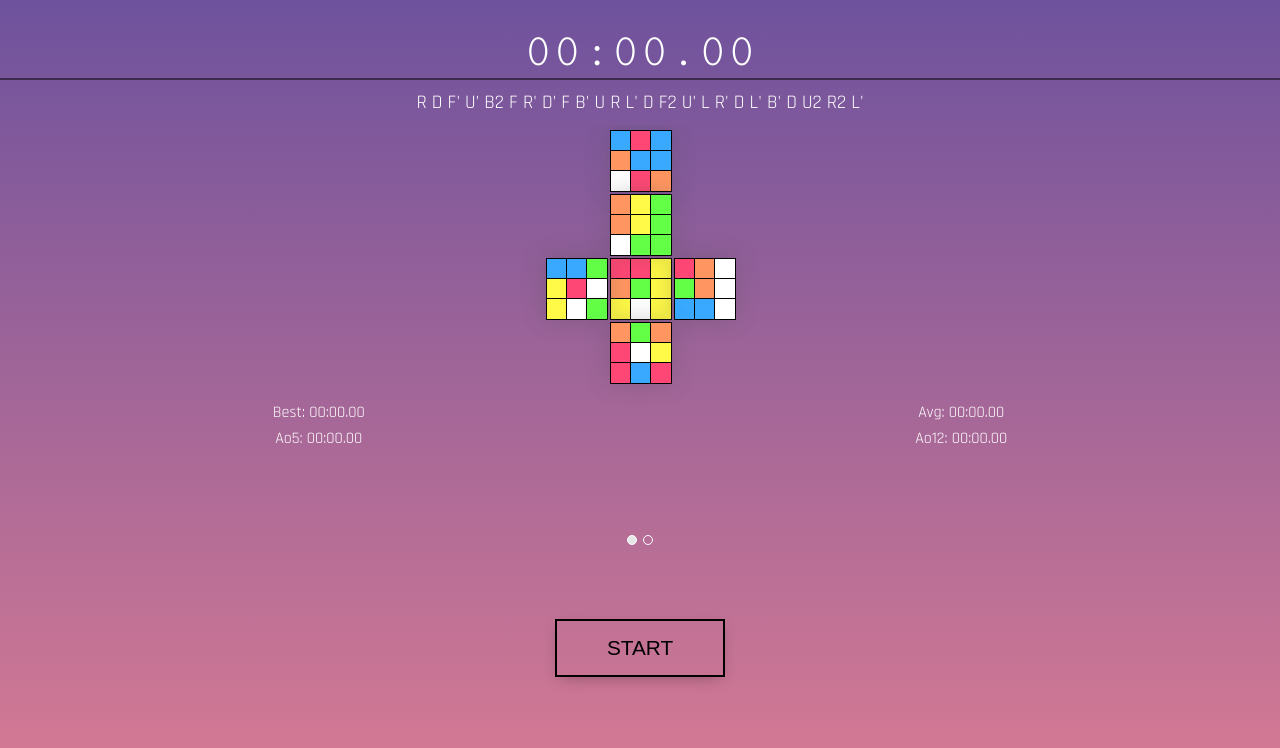
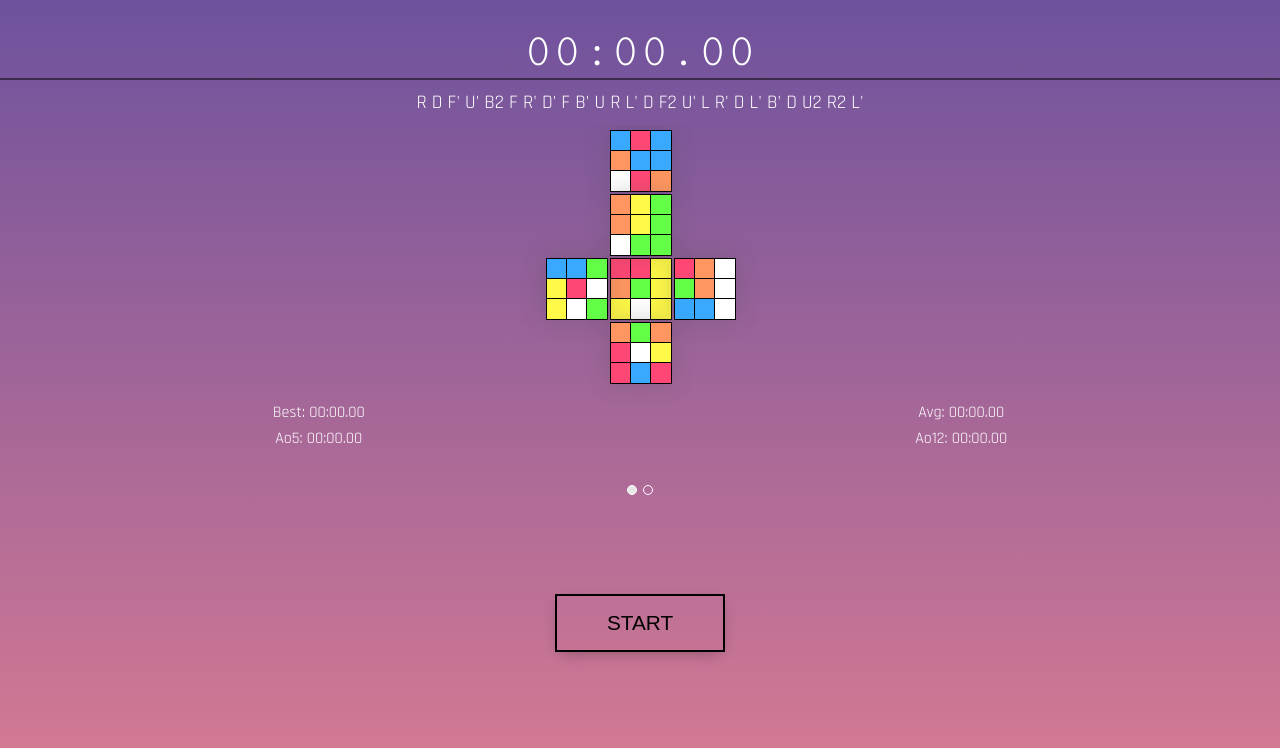
Before and after one commit to Msulecki/timer, a React (Create React App) app: page / in a window 1280 px wide. Shown: the top 748 px of the page. Built offline with nearby package versions, Linux system fonts and the light colour scheme.

Commit message:
Fixed minimum height to show all the info

```diff
--- a/src/style/Swipeme.scss
+++ b/src/style/Swipeme.scss
@@ -11,7 +11,7 @@
     overflow: hidden;
   }
   &__slide {
-    min-height: 50vh;
+    min-height: 350px;
     max-height: 55vh;
     overflow-y: scroll;
     min-width: 100vw;
```
